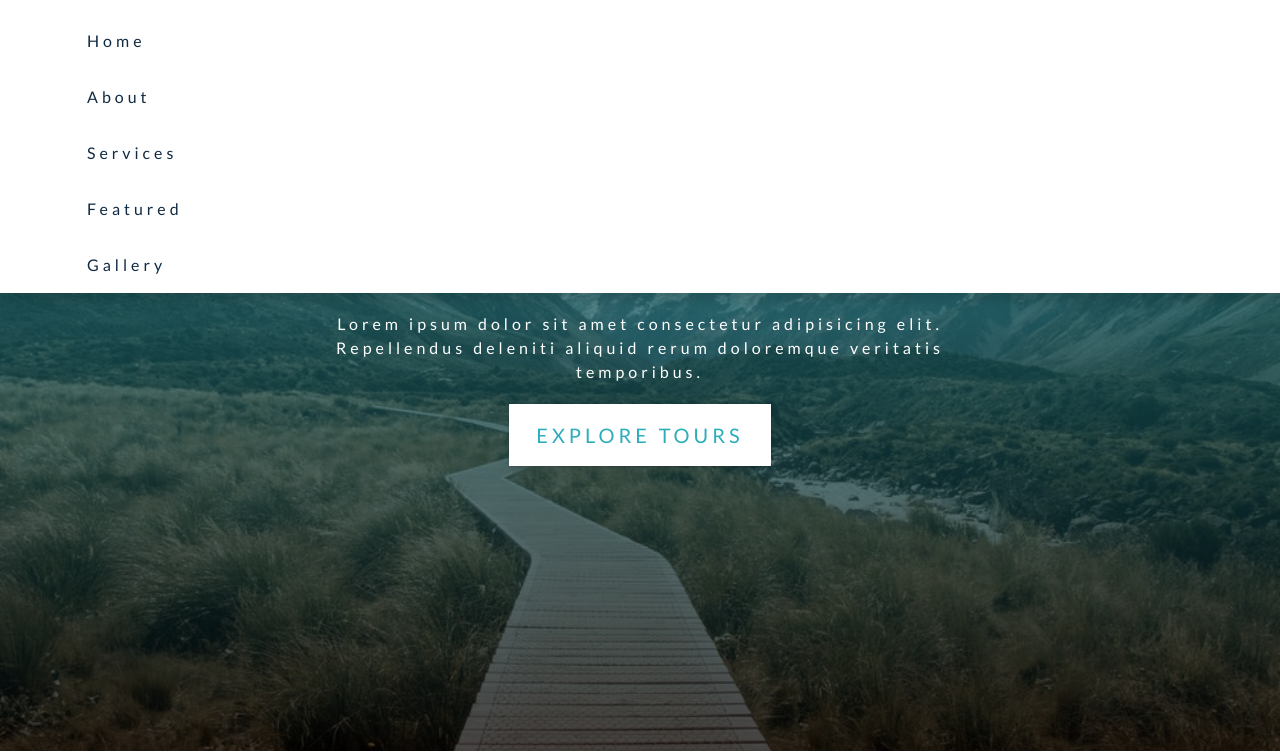
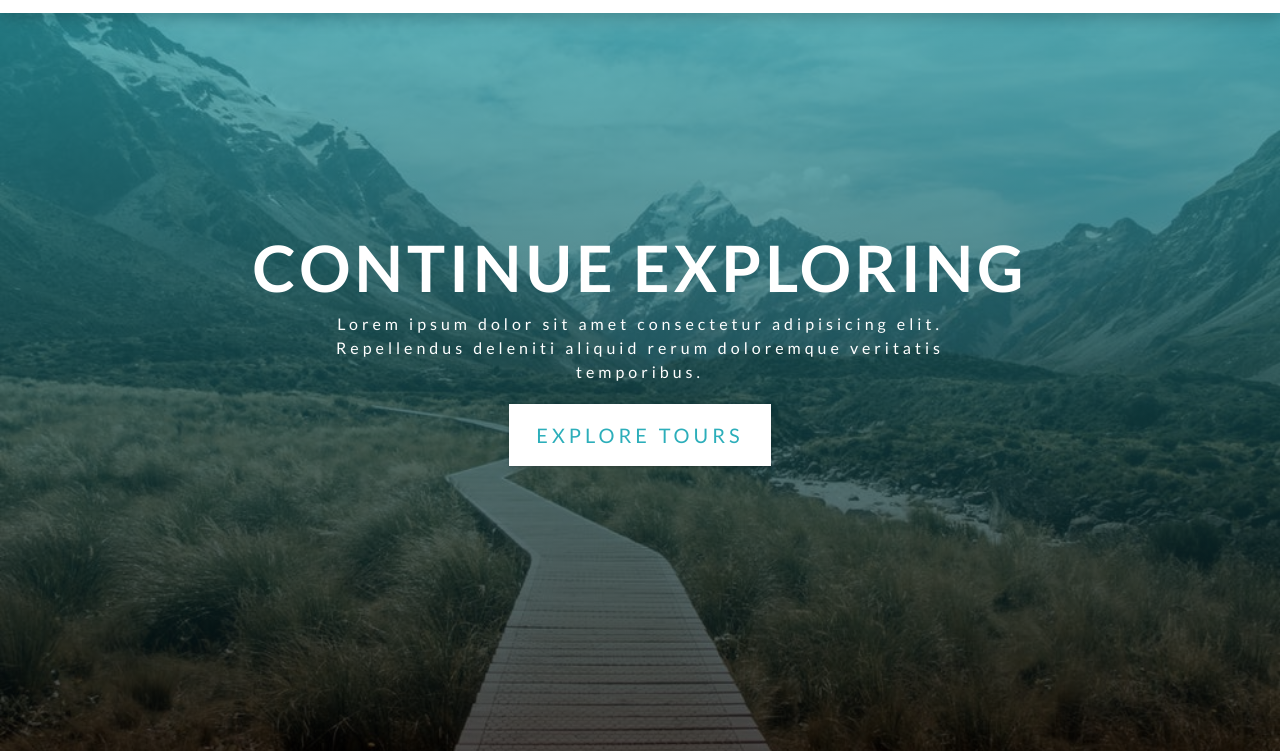
Before and after one commit to tod619/backroads_tours, a plain HTML site: page index.html in a window 1280 px wide. Shown: the part 49-802 px from the top of the page. Drawn offline with Linux system fonts and the light colour scheme.

Commit message:
add show-links class in style.css file

```diff
--- a/css/styles.css
+++ b/css/styles.css
@@ -216,6 +216,16 @@ Navbar
 
 .nav-toggle:hover {
   transform: scale(1.2);
+}
+
+.nav-links {
+  height: 0;
+  overflow: hidden;
+  transition: var(--transition);
+}
+
+.show-links {
+  height: 280px;
 }
 
 .nav-link {
```
